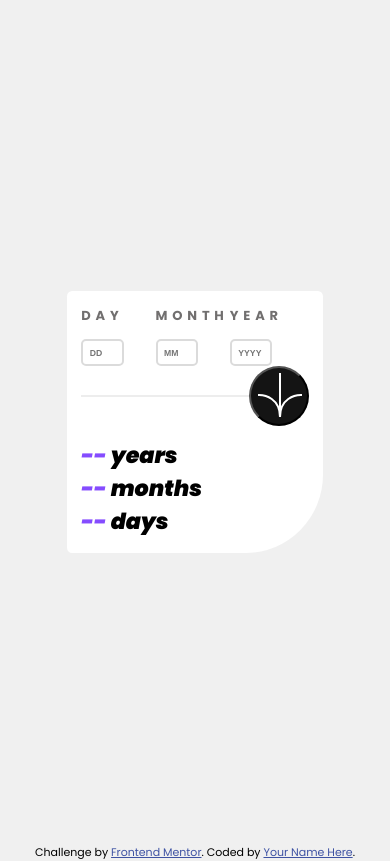
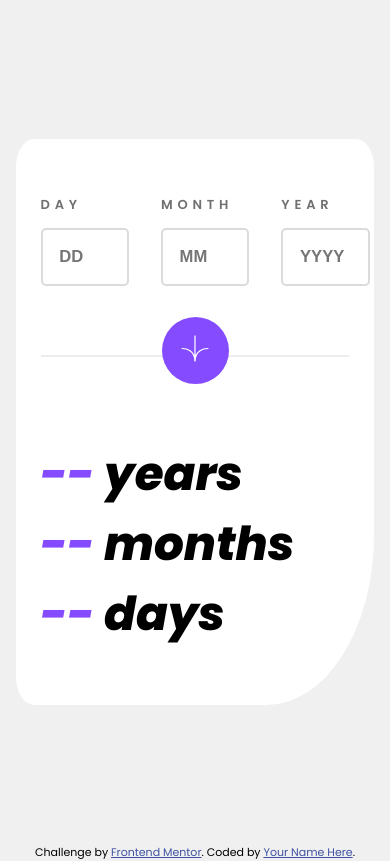
Before and after one commit to wfarre/age-calculator-app-main, a website with bundled scripts: page index.html in a window 390 px wide. Built offline with nearby package versions, Linux system fonts and the light colour scheme.

Commit message:
improve responsiveness

```diff
--- a/assets/styles/style.css
+++ b/assets/styles/style.css
@@ -45,11 +45,11 @@ body{
 
 
 .container{
-    width: 58.3vw;
+    width: calc(58.3vw - 3.8vw *2);
     /* width: 840px; */
     background-color: #fff;
     padding: 3.8vw ;
-    border-radius: 2% 2% 30% 2% ;
+    border-radius: 5% 5% 30% 5% ;
 }
 
 .entries{
@@ -115,24 +115,24 @@ body{
 
 
 button{
-    background-color: hsl(0, 0%, 8%);
+    background-color:hsl(259, 100%, 65%);
+    border: none;
     border-radius: 50%;
     z-index: 90;
     height: calc(100/1440 * 100vw);
     width: calc(100/1440 * 100vw);
-    min-width: 60px;
-    min-height: 60px;
+    min-width: 67px;
+    min-height: 67px;
 }
 
 button:hover{
     cursor: pointer;
-    background-color:hsl(259, 100%, 65%);
-    border-color: hsl(259, 100%, 65%);
+    background-color: hsl(0, 0%, 8%);
 }
 
 
 .container--button::before{
-     position: absolute;
+    position: absolute;
     top: 50%;
     left: 0;
     transform: translateY(-50%);
@@ -150,12 +150,12 @@ button:hover{
 .result__item{
     font-weight: 900;
     font-style:italic;
-    /* font-size: 5.125rem; */
     font-size: calc(82/1440 * 100vw);
     margin: 0;
 }
 
 .number{
+    font-weight:800;
     color: hsl(259, 100%, 65%);
 }
 
@@ -179,3 +179,46 @@ button:hover{
     border-color: hsl(0, 100%, 67%);
     outline: hsl(0, 100%, 67%);
 }
+
+
+
+
+@media all and (max-width: 750px) {
+    .container{
+        width: calc( calc(345/375 * 100vw) - calc(24/375 * 100vw)*2) ;
+        padding: calc(54/375 * 100vw) calc(24/375 * 100vw) ;
+    }
+    .entries{
+        display: flex;
+        justify-content:space-around;
+    }
+
+    .entry{
+        width: calc(85/375 * 100vw);
+    }
+
+    .input{
+        font-size: calc(16/375 * 100vw);
+        padding: calc(16/375 * 100vw);
+    }
+
+    .container--button{
+        width: auto;
+        display: flex;
+        justify-content: center;
+        padding-top: calc(30/375 * 100vw);
+        padding-bottom: calc(40/375 * 100vw);
+    }
+
+   .submit-btn > img{
+    width: calc(26/375 * 100vw) ;
+    height: calc(26/375 * 100vw);
+   }
+
+   .result__item{
+    font-weight: 900;
+    font-style:italic;
+    font-size: calc(45/375 * 100vw);
+    margin: 0;
+}
+}
--- a/index.html
+++ b/index.html
@@ -10,7 +10,8 @@
 
   <link rel="preconnect" href="https://fonts.googleapis.com">
 <link rel="preconnect" href="https://fonts.gstatic.com" crossorigin>
-<link href="https://fonts.googleapis.com/css2?family=Poppins:ital,wght@0,700;1,400;1,800;1,900;400;300&display=swap" rel="stylesheet">
+<link href="https://fonts.googleapis.com/css2?family=Poppins:ital,wght@0,300;0,400;0,600;0,800;1,400;1,600;1,800&display=swap" rel="stylesheet">
+
 
   <link rel="stylesheet" href="./assets/styles/style.css">
 
```
